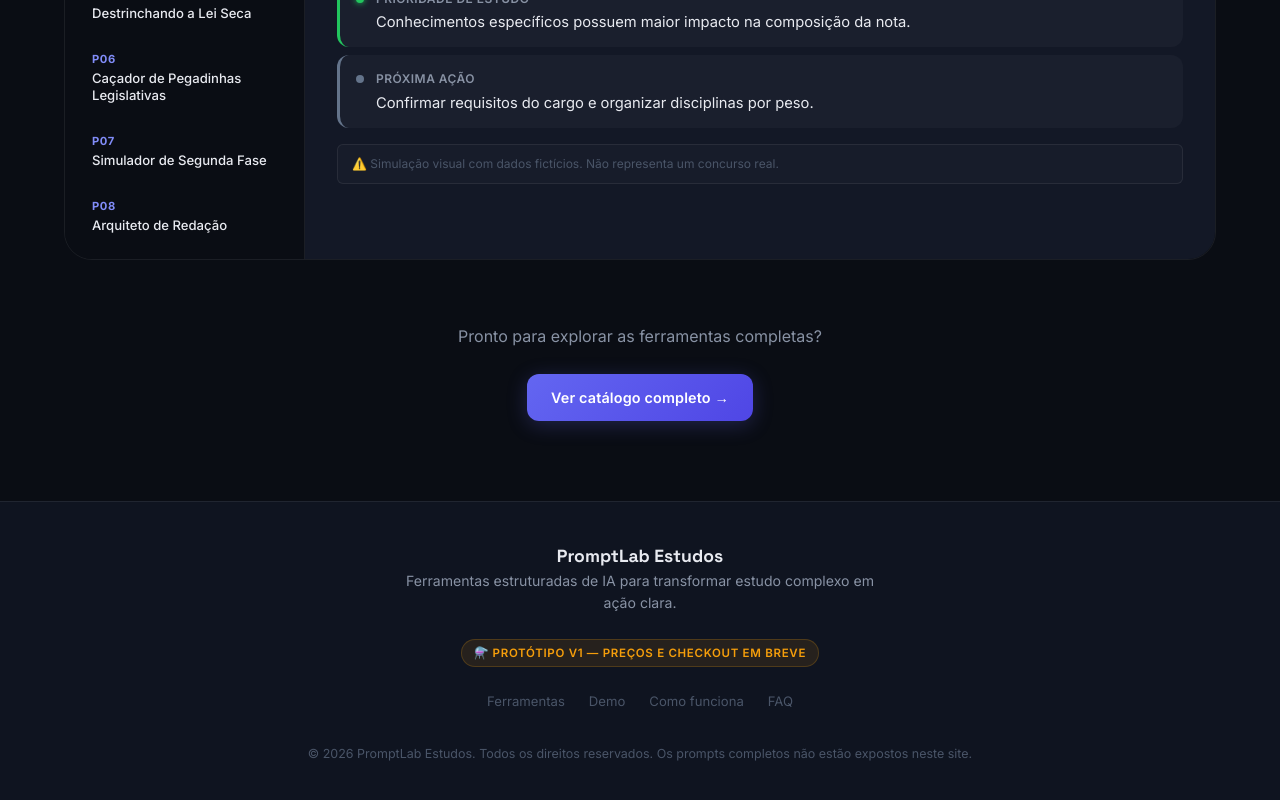
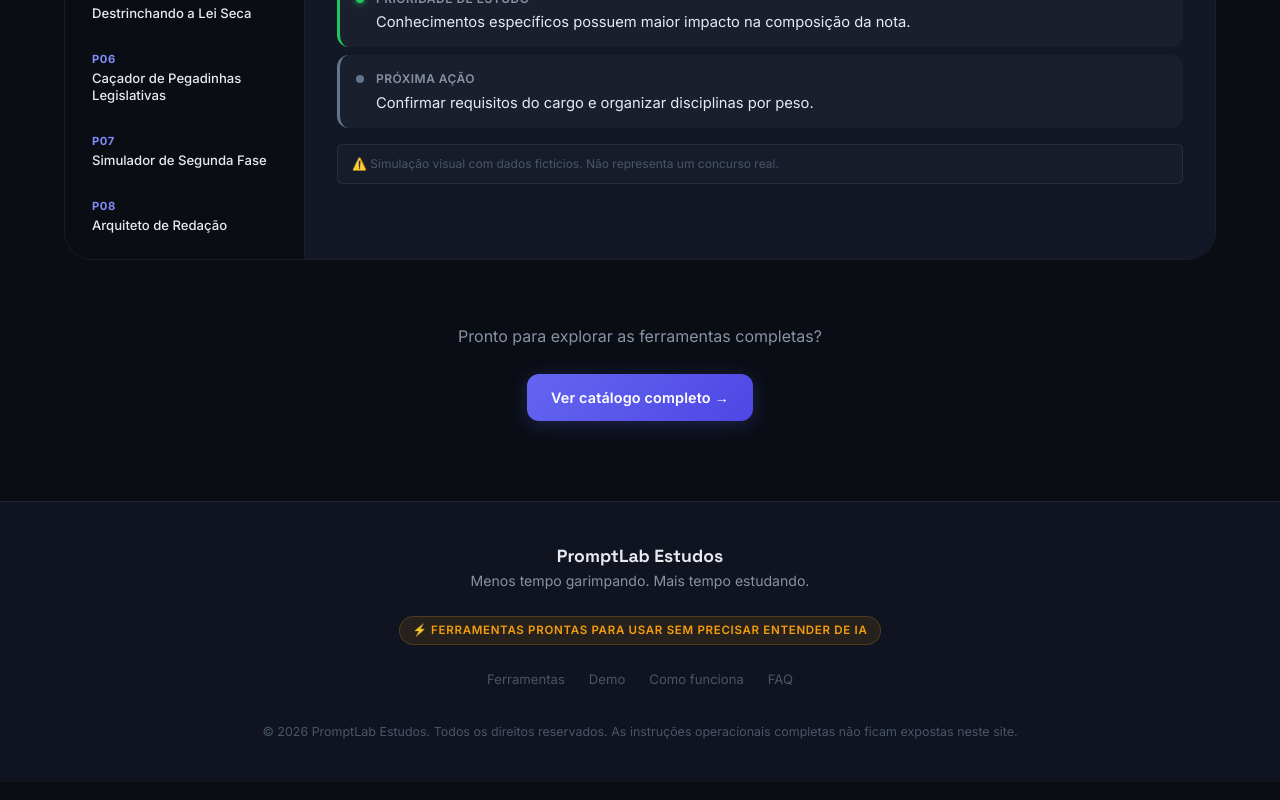
Before and after one commit to leothaylor/promptlab_estudos, a React (Vite) app: page /demo in a window 1280 px wide. Shown: the part 793-1593 px from the top of the page. Built offline with nearby package versions, Linux system fonts and the light colour scheme.

Commit message:
Align footer copy with time-saving positioning

```diff
--- a/src/components/Footer.tsx
+++ b/src/components/Footer.tsx
@@ -8,12 +8,12 @@
           <div>
             <div className="footer-brand">PromptLab Estudos</div>
             <p className="footer-tagline">
-              Ferramentas estruturadas de IA para transformar estudo complexo em ação clara.
+              Menos tempo garimpando. Mais tempo estudando.
             </p>
           </div>
 
           <div className="footer-proto-badge">
-            ⚗️ Protótipo V1 — preços e checkout em breve
+            ⚡ Ferramentas prontas para usar sem precisar entender de IA
           </div>
 
           <nav className="footer-links" aria-label="Links do rodapé">
@@ -25,7 +25,7 @@
 
           <p className="footer-copy">
             © {new Date().getFullYear()} PromptLab Estudos. Todos os direitos reservados.
-            Os prompts completos não estão expostos neste site.
+            As instruções operacionais completas não ficam expostas neste site.
           </p>
         </div>
       </div>
```
